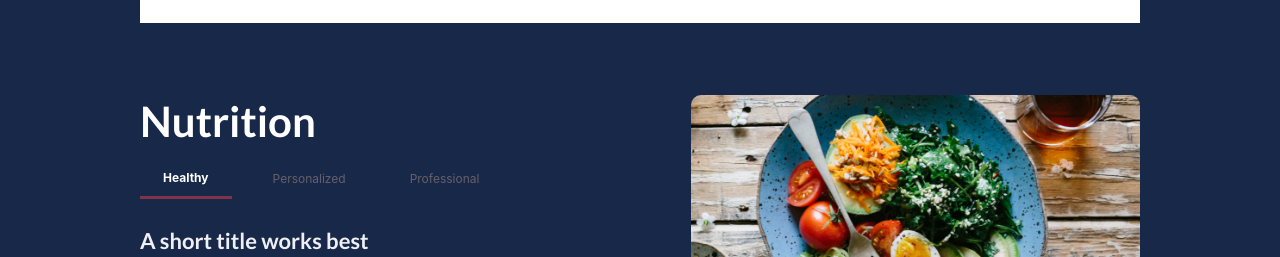
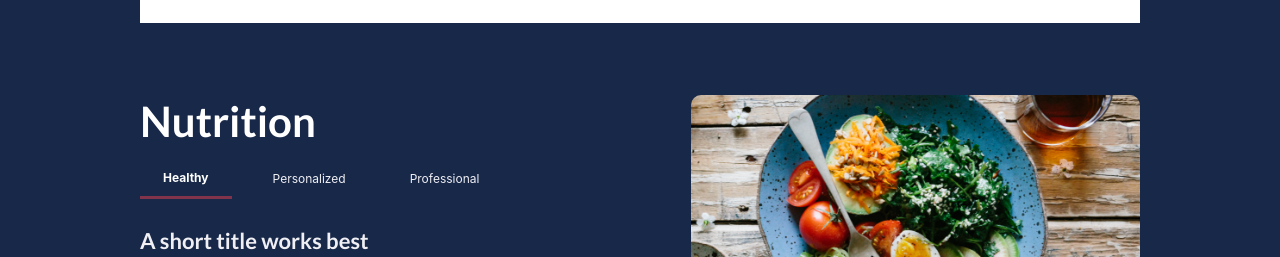
Before and after one commit to ShalvaMishvelidze/nutri-hero, a Next.js app: page / in a window 1280 px wide. Shown: the part 1158-1415 px from the top of the page. Built offline with nearby package versions, Linux system fonts and the light colour scheme; no server answers; what @ant-design/nextjs-registry would draw is missing.

Commit message:
fixed mini nav link color bug

```diff
--- a/components/molecules/mini_nav/MiniNav.style.ts
+++ b/components/molecules/mini_nav/MiniNav.style.ts
@@ -1,5 +1,5 @@
 export const container = `flex gap-[18px] items-center`;
 export const btn = `!px-[23px] !pb-[8px] !text-gray-60 !text-[12px] !leading-[13px] hover:!text-black hover:!font-bold !border-0 !rounded-none`;
-export const btn_light = `!text-blue-5 hover:!text-white`;
+export const btn_light = `!px-[23px] !pb-[8px] !text-[12px] !leading-[13px] hover:!text-white hover:!font-bold !border-0 !rounded-none !text-blue-5 hover:!text-white`;
 export const active_style = `!text-black !font-bold !border-b-[3px] !border-purple`;
-export const active_style_light = `!text-white`;
+export const active_style_light = `!font-bold !border-b-[3px] !border-purple !text-white`;
--- a/components/molecules/mini_nav/MiniNav.tsx
+++ b/components/molecules/mini_nav/MiniNav.tsx
@@ -24,8 +24,8 @@ const MiniNav = ({
       {nav_links.map((link, index) => (
         <Btn
           type="link"
-          className={`${btn} ${is_light && btn_light} ${
-            selectedKey === index && active_style
+          className={`${is_light ? btn_light : btn} ${
+            !is_light && selectedKey === index && active_style
           } ${is_light && selectedKey === index && active_style_light}`}
           key={link}
           onClick={() => {
```
